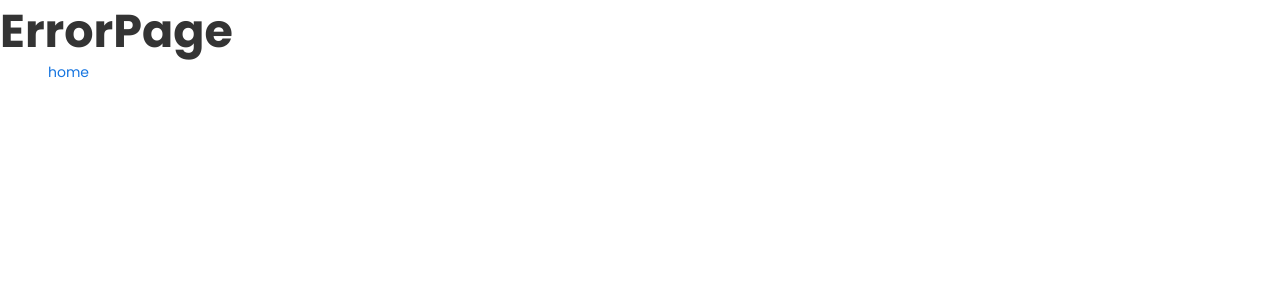
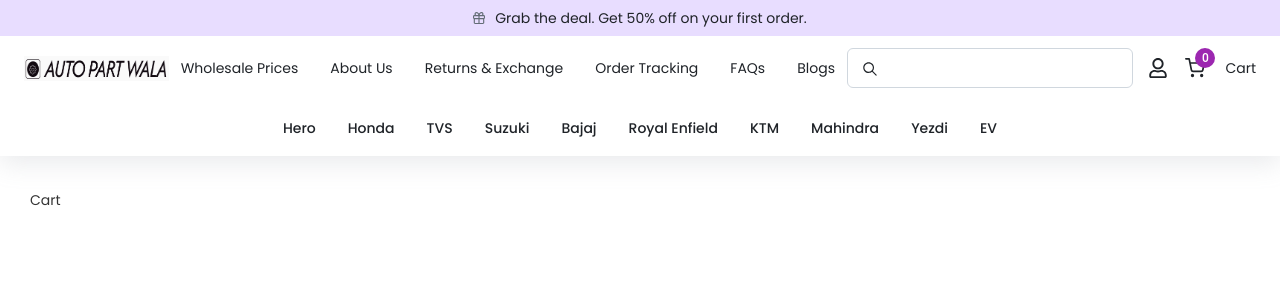
Before and after one commit to sunnycharkhwal/AutoPartWala, a React (Vite) app: page /cart in a window 1280 px wide. Shown: the top 300 px of the page. Built offline with nearby package versions, Linux system fonts and the light colour scheme.

Commit message:
Cart page 10%

```diff
--- a/src/assets/navBar/NavBar.jsx
+++ b/src/assets/navBar/NavBar.jsx
@@ -95,7 +95,7 @@ export const DrawerAppBar = ({window}) => {
                   <FaRegUser />
                 </span>
               </BootstrapTooltip>
-              <BootstrapTooltip title="Cart" onClick={() => navigate('/login')}>
+              <BootstrapTooltip title="Cart" onClick={() => navigate('/cart')}>
                 <div className="NavLoginBtn_div">
                   <span className="NavLoginBtn">
                     <Badge
--- /dev/null
+++ b/src/assets/pages/Cart.jsx
@@ -0,0 +1,5 @@
+import React from 'react';
+
+export const Cart = () => {
+  return <div className="outerDiv">Cart</div>;
+};
--- a/src/assets/router.jsx
+++ b/src/assets/router.jsx
@@ -14,6 +14,7 @@ import {ReturnPrime} from './pages/ReturnPrime';
 import {Blogs} from './pages/Blogs';
 import {BlogDetails} from './pages/BlogDetails';
 import {Faq} from './pages/Faq';
+import {Cart} from './pages/Cart';
 
 export const router = createBrowserRouter([
   {
@@ -56,6 +57,10 @@ export const router = createBrowserRouter([
         path: '/faq',
         Component: Faq,
       },
+      {
+        path: '/cart',
+        Component: Cart,
+      },
     ],
   },
   {
```
